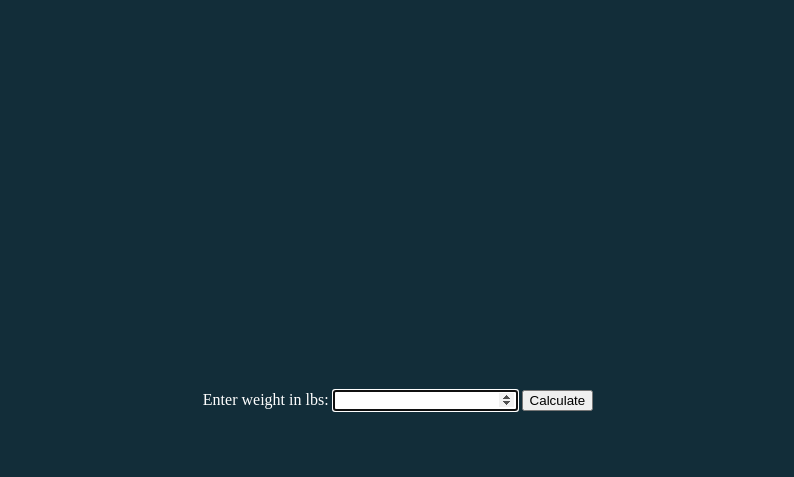
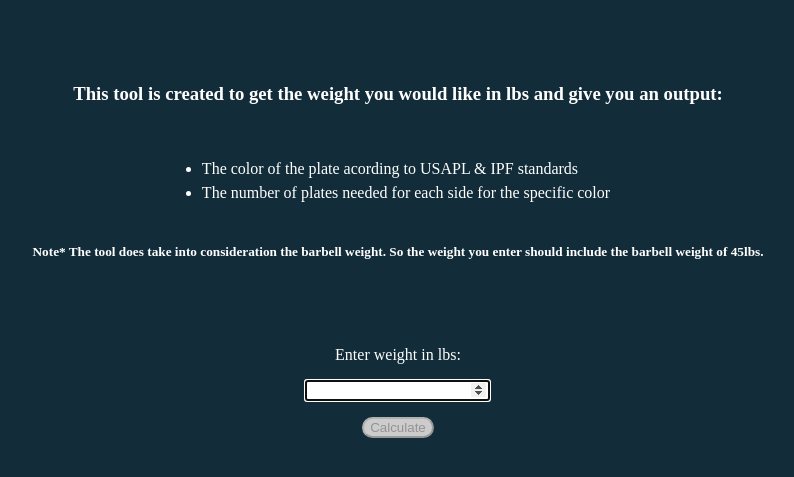
Before and after one commit to singhpalwinder/my_website, a PHP site: page /fitness/Calculate_plates/plates_calculator.php in a window 1280 px wide. Shown: the top 477 px of the page, without its empty margins (242-1036 px from the left). Run offline with PHP 8.4, Linux system fonts and the light colour scheme.

Commit message:
made algorithm and font color for links changes

```diff
--- a/fitness/Calculate_plates/plates_calculator.php
+++ b/fitness/Calculate_plates/plates_calculator.php
@@ -50,16 +50,25 @@ if ($_SERVER["REQUEST_METHOD"] == "POST" && isset($_POST['weight_in_lbs'])) {
     <title>Weight Conversion & Denomination</title>
 </head>
 <body>
+    <div class="info">
+        <h3>This tool is created to get the weight you would like in lbs and give you an output:</h3><br>
+        <ul>
+            <li>The color of the plate acording to USAPL & IPF standards</li>
+            <li>The number of plates needed for each side for the specific color</li>
+        </ul>
+        <h5>Note* The tool does take into consideration the barbell weight. So the weight you enter should include the barbell weight of 45lbs.</h5>
+    </div>
+
     <form action="plates_calculator.php" method="post">
-        Enter weight in lbs: <input type="number" step="0.01" name="weight_in_lbs" autofocus>
-        <input type="submit" value="Calculate">
+        Enter weight in lbs: <input type="number" step="0.01" id="weight_input" name="weight_in_lbs" autofocus>
+        <input type="submit" id="calculate_button" value="Calculate" disabled>
     </form>
 
     <?php
     if (isset($_SESSION['results'])) {
         $results = $_SESSION['results'];
 
-        echo "<h3>Given Weight(lbs): " . $results['weight_lbs'] . "lbs</h3>";
+        echo "<h3>Given Weight in lbs: " . $results['weight_lbs'] . "lbs</h3>";
         echo "<h3>Target weight in kg: " . $results['weight_kg'] . "kg</h3>";
 
         echo "<h4>Plates needed on each side:</h4>";
@@ -74,5 +83,20 @@ if ($_SERVER["REQUEST_METHOD"] == "POST" && isset($_POST['weight_in_lbs'])) {
         unset($_SESSION['results']);
     }
     ?>
+    <script>
+        document.addEventListener('DOMContentLoaded', function() {
+            const weightInput = document.getElementById("weight_input");
+            const calculateButton = document.getElementById("calculate_button");
+
+            weightInput.addEventListener("input", function() {
+            const weightValue = parseFloat(weightInput.value);
+            if (isNaN(weightValue) || weightValue <= 0 || weightValue > 2000) {
+                calculateButton.disabled = true;
+            } else {
+                calculateButton.disabled = false;
+            }
+            });
+        });
+    </script>
 </body>
 </html>
--- a/fitness/Calculate_plates/styling.css
+++ b/fitness/Calculate_plates/styling.css
@@ -9,7 +9,38 @@ html,body {
     display: flex;
     flex-direction: column;
     align-items: center;
+
+
+}
+.info{
+    display:flex;
+    flex-direction: column;
+    align-items: center;
     justify-content: center;
+    margin:5vw;
+
+}
+.info ul {
+    list-style: disc;
+    line-height: 1.5em;
+    padding-left: 1em;
+    gap: 8em;
+}
+
+form{
+    display:flex;
+    flex-direction: column;
+    align-items: center;
+    gap:1rem;
+
+}
+input[type="submit"] {
+    border-radius: 12px; /* Round edges */
+}
+
+input[type="submit"]:disabled {
+    background-color: #cccccc; /* Gray out when disabled */
+    cursor: not-allowed;
 }
 /* Default bullet style */
 ul {
```
Also changed, not shown: links/index.php (+26 -22 lines), links/styling.css (+14 -8 lines), 1 other file.
